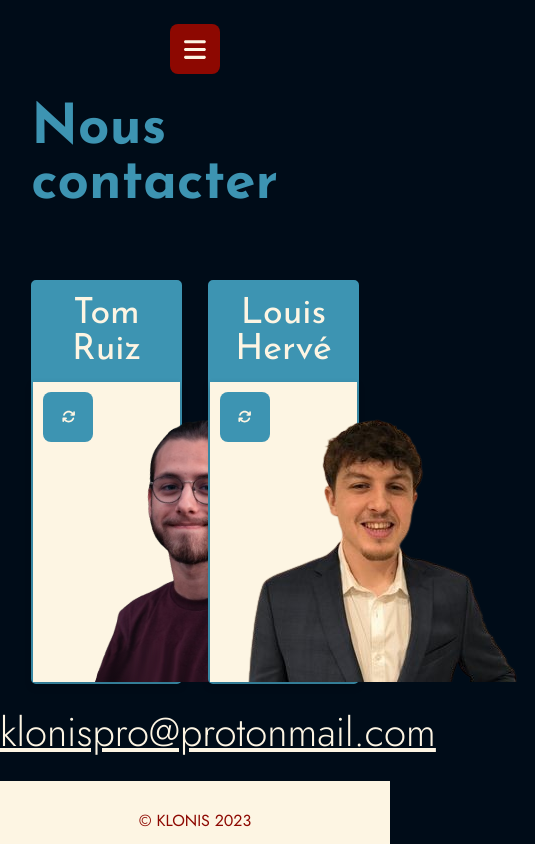
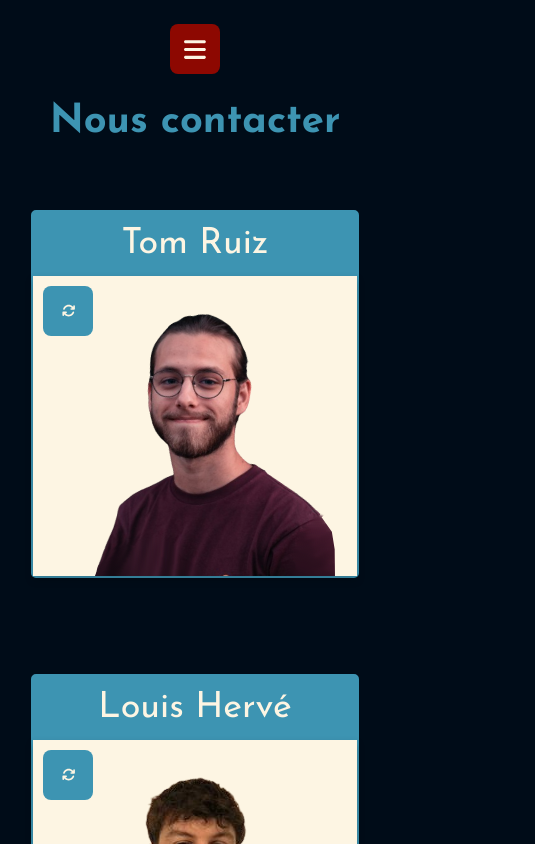
Before and after one commit to tom-ruiz/Klonis, a Next.js app: page /pages/page-contact in a window 390 px wide. Shown: the top 844 px of the page, 535 px wide, since content can reach past the window. Built offline with nearby package versions, Linux system fonts and the light colour scheme.

Commit message:
responsive contact

```diff
--- a/src/pages/index.js
+++ b/src/pages/index.js
@@ -38,6 +38,10 @@ export default function Home() {
       <main className={styles.main}>
         <Navbar />
         <section className={styles.home}>
+          {" "}
+          <h1 className={styles.klonis} data-aos="fade-right" data-aos-duration="500">
+            KLONIS
+          </h1>
           <h1 data-aos="fade-right" data-aos-duration="1000">
             Transformez vos idées en réalité numérique
           </h1>
--- a/src/styles/Contact.module.css
+++ b/src/styles/Contact.module.css
@@ -7,8 +7,19 @@
 .mail a {
     color: #FDF5E3;
     transition: color .4s;
+}
 
+@media screen and (max-width: 768px) {
+.mail{
+    padding: 40px 0;
 }
+
+    .mail a  {
+        font-size: 30px;
+        margin-bottom: 100px;
+    }
+}
+
 
 .mail a:hover {
     color: #676663;
@@ -29,14 +40,14 @@
     gap: 8%;
 }
 
+@media screen and (max-width: 768px) {
 
-
-@media screen and (max-width: 768px) {
-    .contact a {
-        font-size: 25px;
+    .contact {
+        flex-direction: column;
+        gap: 6em;
     }
 
-    .contact p {
+    .contact a {
         font-size: 25px;
     }
 
@@ -56,6 +67,13 @@
     flex: 1 1 200px;
     transition: box-shadow 0.6s;
 }
+
+@media screen and (max-width: 768px) {
+    .gridContent {
+        width: 100%;
+    }
+}
+
 
 .gridContent:hover {
     box-shadow: 5px 8px 12px 1px rgba(0, 0, 0, 0.49);
@@ -111,6 +129,13 @@
     color: #3D94B2;
 }
 
+@media screen and (max-width: 768px) {
+    .titles {
+        text-align: center;
+        font-size: 40px;
+    }
+}
+
 
 .flipCardFront,
 .flipCardBack {
@@ -152,6 +177,13 @@
     text-align: center;
 }
 
+@media screen and (max-width: 768px) {
+    .flipCardBack a  {
+        font-size: 17px;
+    }
+}
+
+
 .turnButton {
     width: 50px;
     height: 50px;
--- a/src/styles/Info.module.css
+++ b/src/styles/Info.module.css
@@ -163,6 +163,13 @@
   color: #3D94B2;
 }
 
+@media screen and (max-width: 768px) {
+  .titles {
+    text-align: center;
+  }
+}
+
+
 
 .flipCardFront,
 .flipCardBack {
--- a/src/styles/Presta.module.css
+++ b/src/styles/Presta.module.css
@@ -17,6 +17,7 @@
 @media screen and (max-width: 768px) {
     .project h3 {
         font-size: 40px;
+        text-align: center;
     }
 
     .wrapper {
--- a/src/styles/globals.scss
+++ b/src/styles/globals.scss
@@ -113,8 +113,8 @@ nav {
 
   @media screen and (max-width: 768px) {
     flex-direction: column;
-    z-index: 10000;
-    background-color: white;
+    z-index: 1000;
+    background-color: $color-white;
     padding: 3rem 5rem;
     display: none;
   }
@@ -126,7 +126,7 @@ nav {
 }
 
 .bgwhite {
-  background-color: white;
+  background-color: $color-white;
 }
 
 .accueilName {
```
Also changed, not shown: src/styles/Home.module.css (+14 -2 lines).
